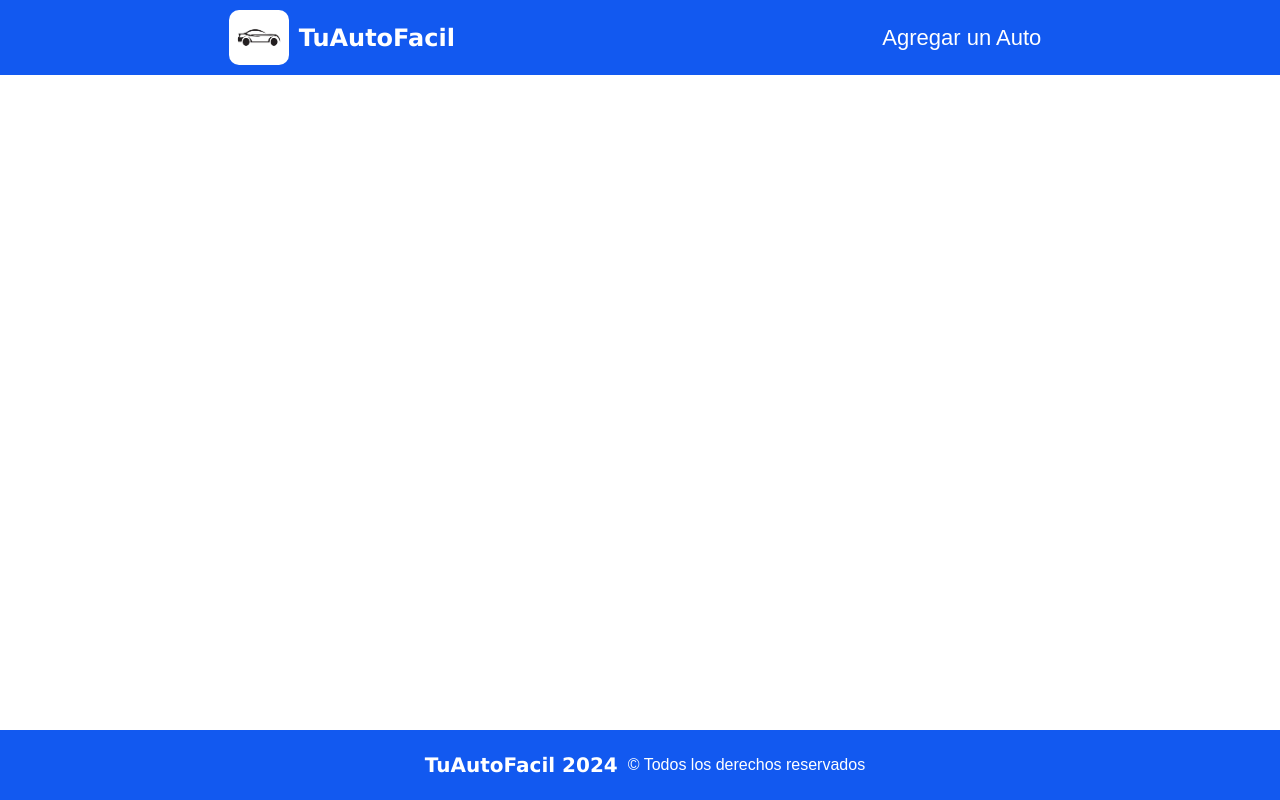
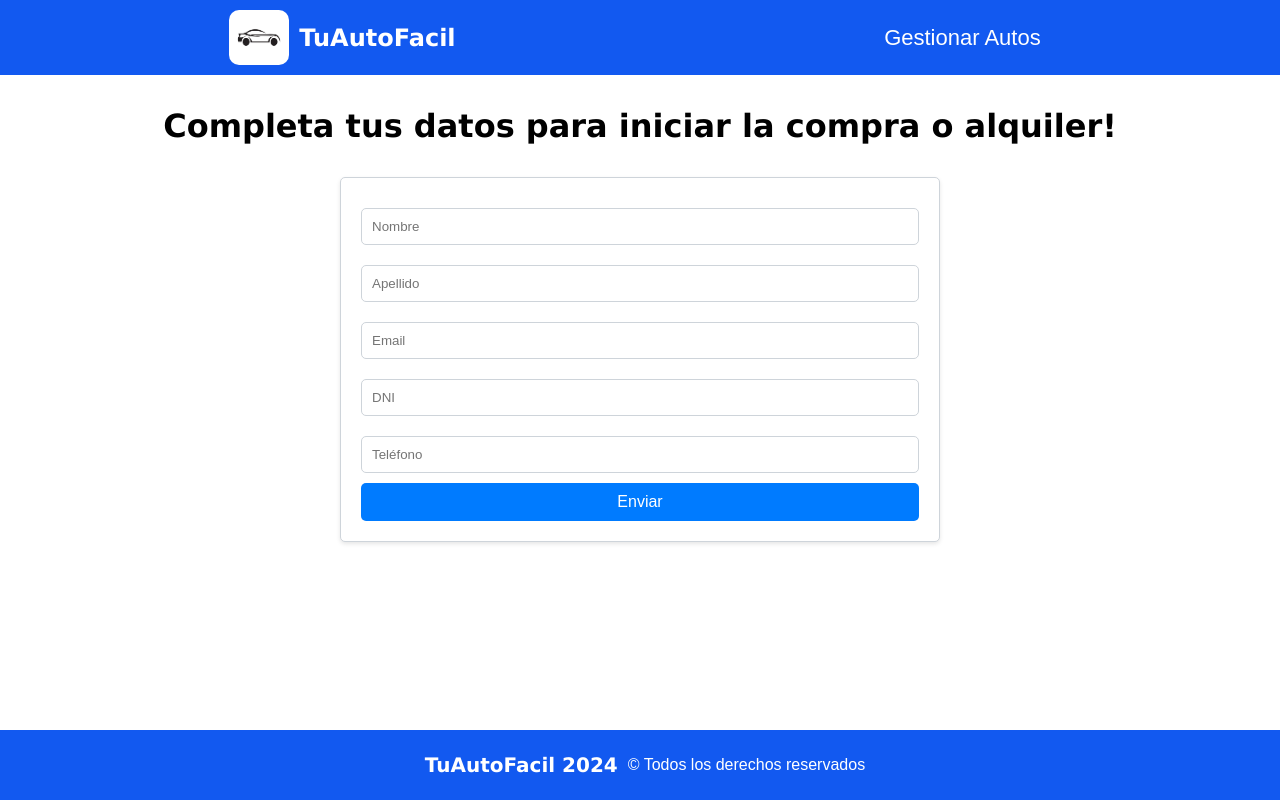
Before and after one commit to EmaClementi/Agencia-de-Autos-Front, a React (Vite) app: page /formulariocliente in a window 1280 px wide. Built offline with nearby package versions, Linux system fonts and the light colour scheme.

Commit message:
carga cliente y transaccion

```diff
--- a/src/App.jsx
+++ b/src/App.jsx
@@ -4,6 +4,7 @@ import ListaDeAutosTarjetas from './componentes/ListaDeAutosTarjetas';
 import Navbar from './componentes/Navbar';
 import Footer from './componentes/Footer';
 import { BrowserRouter as Router, Routes, Route } from 'react-router-dom';
+import FormularioCliente from './componentes/FormularioCliente';
 
 
 const App = () => {
@@ -15,6 +16,7 @@ const App = () => {
           <Route path="/agregarauto" element={<ListaDeAutos />} />
           <Route path="/" element={<ListaDeAutosTarjetas />} />
           <Route path="/listadeautostarjetas" element={<ListaDeAutosTarjetas />} />
+          <Route path="/formulariocliente" element={<FormularioCliente />} />
         </Routes>
         <Footer />
       </div>
--- a/src/componentes/Boton.css
+++ b/src/componentes/Boton.css
@@ -7,7 +7,17 @@
     border-radius: 5px;
     cursor: pointer;
     font-size: 16px;
-  }
+}
+.buttonAgregarCliente{
+  width: 100%;
+  padding: 10px;
+  background-color: #007bff;
+  color: white;
+  border: none;
+  border-radius: 5px;
+  cursor: pointer;
+  font-size: 16px;
+}
 
 .buttonAgregarAuto :hover {
     background-color: #0056b3;
--- /dev/null
+++ b/src/componentes/FormularioCliente.css
@@ -0,0 +1,23 @@
+.formularioCliente{
+    max-width: 600px;
+    margin: 20px auto;
+    padding: 20px;
+    border: 1px solid #ced4da;
+    border-radius: 5px;
+    background-color: #ffffff;
+    box-shadow: 0 2px 4px rgba(0, 0, 0, 0.1);
+}
+
+.formularioCliente input{
+    width: 100%;
+    padding: 10px;
+    margin: 10px 0;
+    border: 1px solid #ced4da;
+    border-radius: 5px;
+    box-sizing: border-box;
+}
+.tituloCliente{
+    font-family: 'Lucida Sans', 'Lucida Sans Regular', 'Lucida Grande', 'Lucida Sans Unicode', Geneva, Verdana, sans-serif;
+    text-align: center;
+    margin: 4vh auto;
+}
--- /dev/null
+++ b/src/componentes/FormularioCliente.jsx
@@ -0,0 +1,152 @@
+import React, { useState } from 'react';
+import { useNavigate } from 'react-router-dom';
+import Boton from './Boton';
+import './FormularioCliente.css'
+import { useLocation } from 'react-router-dom';
+
+const FormularioCliente = () => {
+    const location = useLocation();
+    const { autoId, tipoTransaccion } = location.state || {};
+
+    const [nuevoCliente, setNuevoCliente] = useState({
+    nombre: '',
+    apellido: '',
+    email: '',
+    dni: '',
+    telefono: '',
+  });
+  const [formSubmitted, setFormSubmitted] = useState(false);
+  const navigate = useNavigate();
+
+  const handleChange = (e) => {
+    const { name, value } = e.target;
+    setNuevoCliente((prevState) => ({
+      ...prevState,
+      [name]: value,
+    }));
+  };
+
+  const handleSubmit = async (e) => {
+    e.preventDefault();
+
+    try {
+      const response = await fetch('http://localhost:3000/api/clientes', {
+        method: 'POST',
+        headers: {
+          'Content-Type': 'application/json',
+        },
+        body: JSON.stringify(nuevoCliente),
+      });
+
+      if (!response.ok) {
+        throw new Error('Error al agregar el cliente');
+      }
+
+      const clienteAgregado = await response.json();
+      console.log('Cliente agregado:', clienteAgregado);
+
+
+      // Mostrar mensaje de agradecimiento
+      const transaccionResponse = await fetch('http://localhost:3000/api/transacciones', {
+
+        method: 'POST',
+        headers: {
+          'Content-Type': 'application/json',
+        },
+        body: JSON.stringify({
+          cliente: clienteAgregado._id,
+          auto: autoId,
+          tipo: tipoTransaccion,
+        }),
+      });
+      console.log('Cliente:', clienteAgregado._id); // Asegúrate de que esto no sea undefined
+        console.log('Auto ID:', autoId);
+        console.log('Tipo de transacción:', tipoTransaccion);
+      if (!transaccionResponse.ok) {
+        throw new Error('Error al crear la transacción');
+      }
+
+      const transaccionCreada = await transaccionResponse.json();
+      console.log('Transacción creada:', transaccionCreada);
+
+      // Mostrar mensaje de agradecimiento
+      setFormSubmitted(true);
+
+      // Redirigir después de 3 segundos
+      setTimeout(() => {
+        navigate('/listadeautostarjetas');
+      }, 3000);
+
+      // Resetear el formulario
+      setNuevoCliente({
+        nombre: '',
+        apellido: '',
+        email: '',
+        dni: '',
+        telefono: '',
+      });
+    } catch (error) {
+      console.error('Error al agregar el cliente o crear la transacción:', error);
+    }
+  };
+
+  if (formSubmitted) {
+    return (
+      <div className="mensaje-gracias">
+        <h2>Gracias por completar tus datos</h2>
+        <p>Pronto nos pondremos en contacto contigo para iniciar los trámites de compra o alquiler del auto.</p>
+      </div>
+    );
+  }
+
+  return (
+    <div>
+      <h1 className='tituloCliente'>Completa tus datos para iniciar la compra o alquiler!</h1>
+      <form className="formularioCliente" onSubmit={handleSubmit}>
+        <input
+          type="text"
+          name="nombre"
+          placeholder="Nombre"
+          value={nuevoCliente.nombre}
+          onChange={handleChange}
+          required
+        />
+        <input
+          type="text"
+          name="apellido"
+          placeholder="Apellido"
+          value={nuevoCliente.apellido}
+          onChange={handleChange}
+          required
+        />
+        <input
+          type="email"
+          name="email"
+          placeholder="Email"
+          value={nuevoCliente.email}
+          onChange={handleChange}
+          required
+        />
+        <input
+          type="number"
+          name="dni"
+          placeholder="DNI"
+          value={nuevoCliente.dni}
+          onChange={handleChange}
+          required
+        />
+        <input
+          type="number"
+          name="telefono"
+          placeholder="Teléfono"
+          value={nuevoCliente.telefono}
+          onChange={handleChange}
+          required
+        />
+        <Boton texto="Enviar" estilo="buttonAgregarCliente" />
+      </form>
+    </div>
+  );
+};
+
+export default FormularioCliente;
--- a/src/componentes/ListaDeAutosTarjetas.css
+++ b/src/componentes/ListaDeAutosTarjetas.css
@@ -56,3 +56,13 @@
   align-items: center;
   justify-content: center;
 }
+.botonAccion{
+  display: flex;
+  background-color: #61e042;
+  color: white;
+  border: none;
+  cursor: pointer;
+  padding: 10px 15px;
+  border-radius: 5px;
+  margin-left: 10px;
+}
--- a/src/componentes/ListaDeAutosTarjetas.jsx
+++ b/src/componentes/ListaDeAutosTarjetas.jsx
@@ -1,6 +1,8 @@
 import React, { useState, useEffect } from 'react';
+import { useNavigate } from 'react-router-dom';  // Importa useNavigate
 import './ListaDeAutosTarjetas.css';
 import FiltroAutos from './FiltroAutos';
+import Boton from './Boton';
 
 function ListaDeAutosTarjetas() {
   const [autos, setAutos] = useState([]);
@@ -9,6 +11,8 @@ function ListaDeAutosTarjetas() {
   const [search, setSearch] = useState('');
   const [tipo, setTipo] = useState('');
   const [sort, setSort] = useState('');
+
+  const navigate = useNavigate();  // Inicializa useNavigate
 
   const fetchAutos = async (params) => {
     try {
@@ -32,6 +36,10 @@ function ListaDeAutosTarjetas() {
     if (sort) params.append('sort', sort);
 
     fetchAutos(params.toString());
+  };
+
+  const handleRedirect = (autoId, tipoTransaccion) => {
+    navigate('/formulariocliente', { state: { autoId, tipoTransaccion } });
   };
 
   useEffect(() => {
@@ -75,6 +83,12 @@ function ListaDeAutosTarjetas() {
               <p className="card-tipo">Tipo: {auto.tipo}</p>
               <p className="card-precio">Precio: ${auto.precio}</p>
             </div>
+
+            <Boton
+              texto={auto.tipo === 'compra' ? 'Comprar' : 'Alquilar'}
+              estilo="botonAccion"
+              onClick={() => handleRedirect(auto._id, auto.tipo)}
+            />
           </div>
         ))}
       </div>
--- a/src/componentes/Navbar.jsx
+++ b/src/componentes/Navbar.jsx
@@ -12,7 +12,7 @@ const Navbar = () => {
         <a className="textoLogo" href="/">TuAutoFacil</a>
       </div>
       <div className="navbar-links">
-        <Link to="/agregarauto">Agregar un Auto</Link>
+        <Link to="/agregarauto">Gestionar Autos</Link>
       </div>
     </nav>
   );
```
